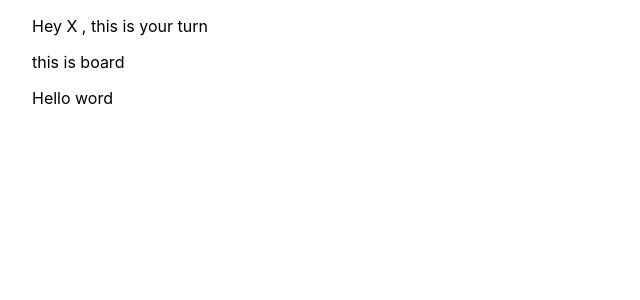
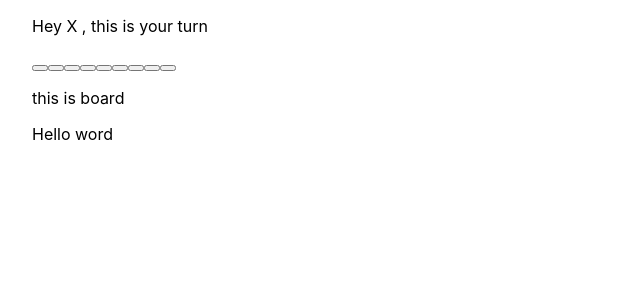
Before and after one commit to Alireza-Ameri/typescript-next-project, a Next.js app: page / in a window 1280 px wide. Shown: the top 300 px of the page, without its empty margins (0-640 px from the left). Built offline with nearby package versions, Linux system fonts and the light colour scheme.

Commit message:
add boardGame

```diff
--- a/Components/Square.tsx
+++ b/Components/Square.tsx
@@ -1,7 +1,18 @@
 import React from "react";
 
-const Square = () => {
-  return <div>this is Square</div>;
+type player = "X" | "O" | null;
+
+interface IProps {
+  value: player;
+  winner: player;
+  onClick: () => void;
+}
+
+const Square: React.FC<IProps> = ({ value, onClick, winner }) => {
+  if (!value) {
+    return <button onClick={onClick} disabled={Boolean(winner)} />;
+  }
+  return <button disabled>{value}</button>;
 };
 
 export default Square;
--- a/Containers/Board.tsx
+++ b/Containers/Board.tsx
@@ -1,4 +1,5 @@
 import { useState } from "react";
+import Square from "../Components/Square";
 
 const Board = () => {
   const [squares, setSquares] = useState(Array(9).fill(null));
@@ -7,9 +8,37 @@ const Board = () => {
     Math.round(Math.random() * 1) === 1 ? "X" : "O"
   );
 
+  const [winner, setWinner] = useState(null);
+
+  const setSquaresValue = (index: any) => {
+    const newData = squares.map((value, i) => {
+      if (i === index) {
+        return currentPlayer;
+      } else {
+        return value;
+      }
+    });
+
+    setSquares(newData);
+    setCurrentPlayer(currentPlayer === "X" ? "O" : "X");
+  };
+
   return (
     <div>
       <p> Hey {currentPlayer} , this is your turn</p>
+
+      {Array(9)
+        .fill(null)
+        .map((_, index) => {
+          return (
+            <Square
+              winner={winner}
+              key={index}
+              onClick={() => setSquaresValue(index)}
+              value={squares[index]}
+            />
+          );
+        })}
 
       <p>this is board</p>
     </div>
```
